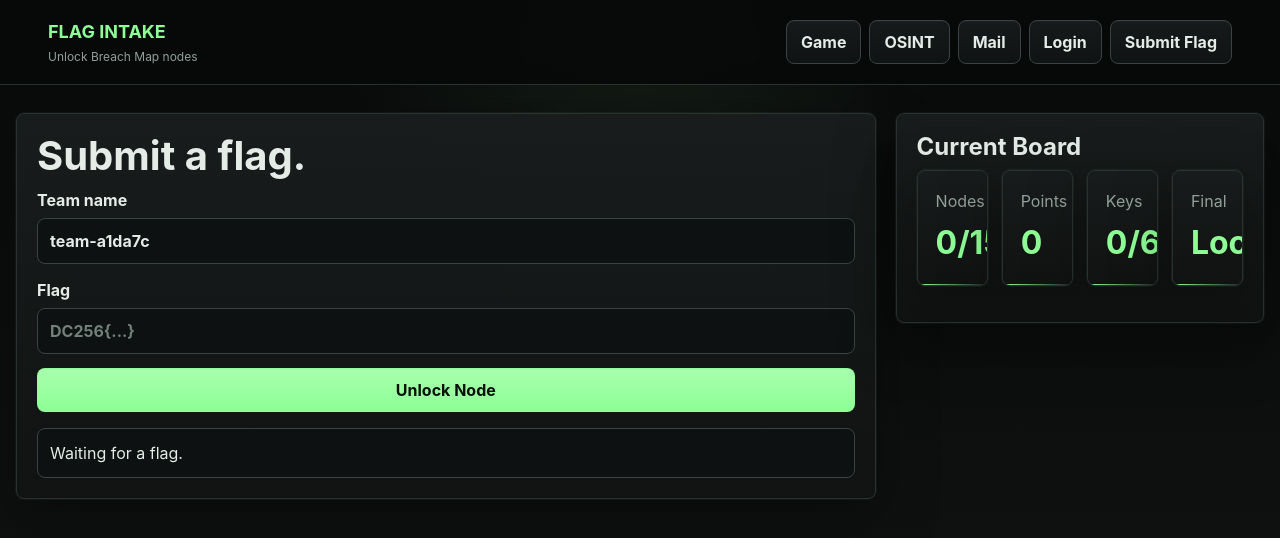
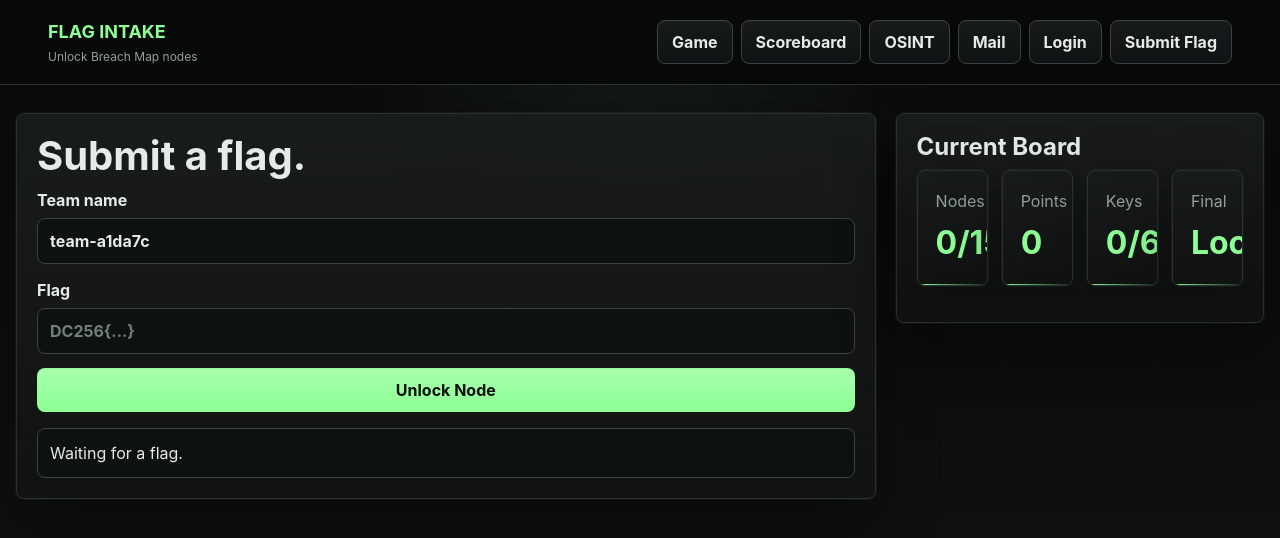
Before and after one commit to DillonGriffin/dc256-evilginx-game, a website: page public/submit.html in a window 1280 px wide. Drawn offline with Linux system fonts and the light colour scheme; no server answers.

Commit message:
Add link to Scoreboard in submit.html

```diff
--- a/public/submit.html
+++ b/public/submit.html
@@ -14,6 +14,7 @@
     </div>
     <nav class="nav">
       <a href="/">Game</a>
+      <a href="/scoreboard.html">Scoreboard</a>
       <a href="/osint.html">OSINT</a>
       <a href="/mail.html">Mail</a>
       <a href="/login.html">Login</a>
```
